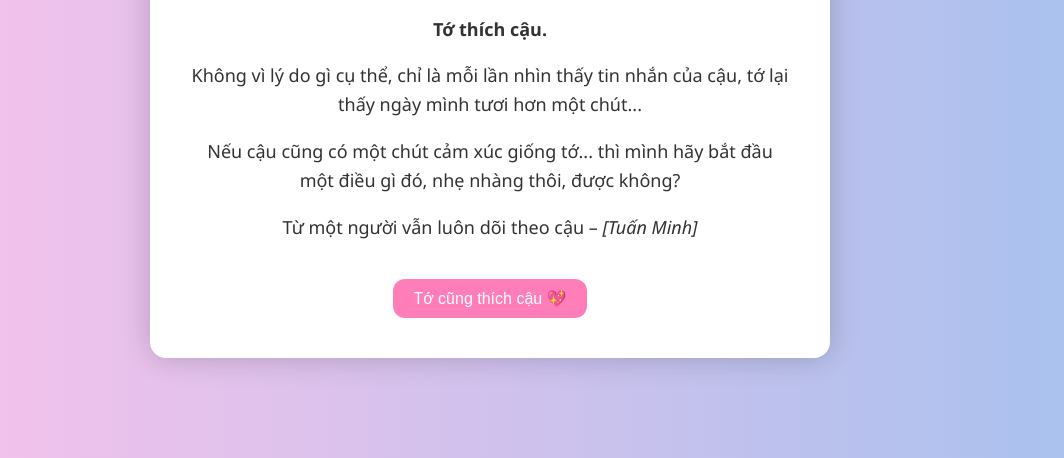
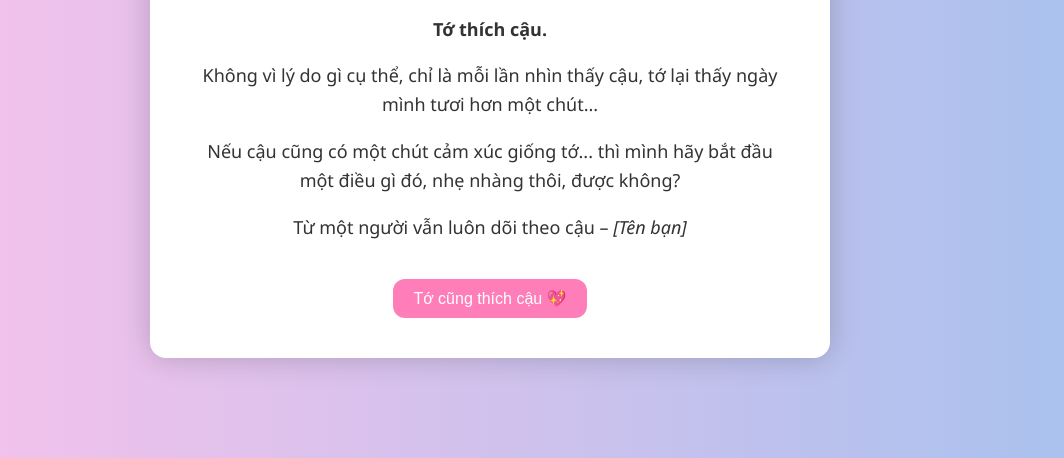
Before and after one commit to minkotayy/love-letter, a plain HTML site: page index.html in a window 1280 px wide. Shown: the part 1063-1521 px from the top of the page, without its empty margins (150-1214 px from the left). Drawn offline with Linux system fonts and the light colour scheme.

Commit message:
Update index.html

```diff
--- a/index.html
+++ b/index.html
@@ -18,9 +18,9 @@
     <h1>Gửi cậu 💌</h1>
     <p>Tớ viết những dòng này chỉ để nói một điều thật lòng...</p>
     <p><strong>Tớ thích cậu.</strong></p>
-    <p>Không vì lý do gì cụ thể, chỉ là mỗi lần nhìn thấy tin nhắn của cậu, tớ lại thấy ngày mình tươi hơn một chút...</p>
+    <p>Không vì lý do gì cụ thể, chỉ là mỗi lần nhìn thấy cậu, tớ lại thấy ngày mình tươi hơn một chút...</p>
     <p>Nếu cậu cũng có một chút cảm xúc giống tớ... thì mình hãy bắt đầu một điều gì đó, nhẹ nhàng thôi, được không?</p>
-    <p>Từ một người vẫn luôn dõi theo cậu – <em>[Tuấn Minh]</em></p>
+    <p>Từ một người vẫn luôn dõi theo cậu – <em>[Tên bạn]</em></p>
 
     <!-- Nút popup -->
     <button onclick="showPopup()">Tớ cũng thích cậu 💖</button>
```
